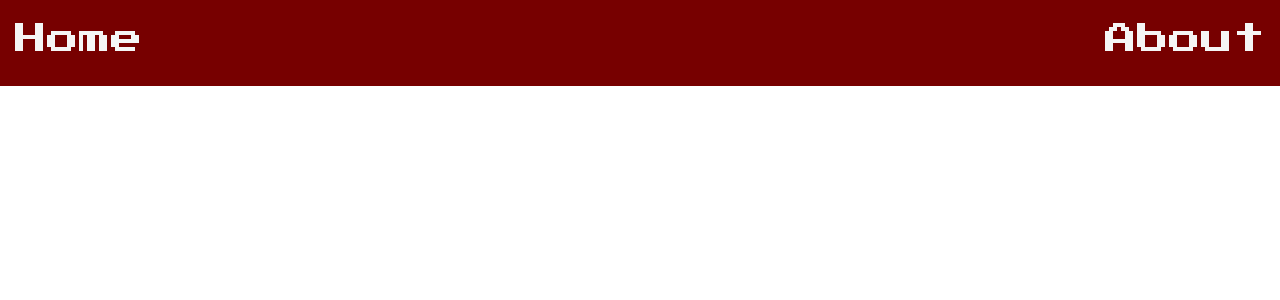
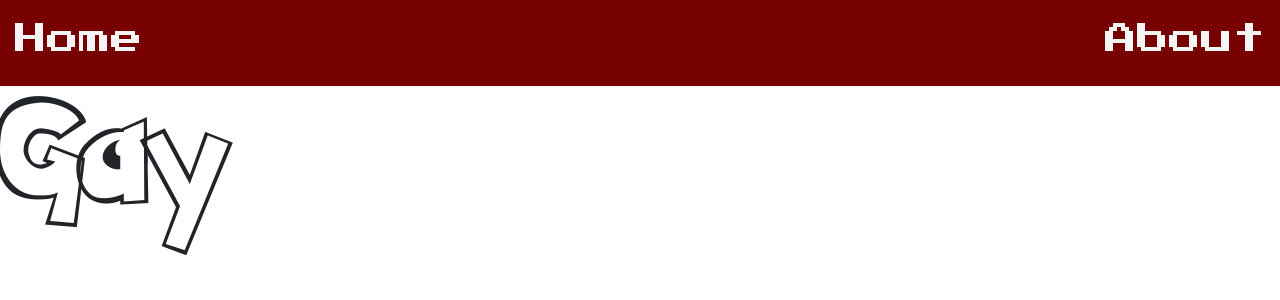
Before and after one commit to Flandolly/PokeSearch, a React (Create React App) app in the folder pokesearch-app/: page /pokemon/1 in a window 1280 px wide. Shown: the top 300 px of the page. Built offline with nearby package versions, Linux system fonts and the light colour scheme.

Commit message:
Home page properly redirects to proper page based on search terms

```diff
--- a/pokesearch-app/package.json
+++ b/pokesearch-app/package.json
@@ -6,6 +6,7 @@
     "@testing-library/jest-dom": "^5.14.1",
     "@testing-library/react": "^11.2.7",
     "@testing-library/user-event": "^12.8.3",
+    "axios": "^0.21.4",
     "bootstrap": "^5.1.1",
     "react": "^17.0.2",
     "react-dom": "^17.0.2",
--- a/pokesearch-app/src/App.js
+++ b/pokesearch-app/src/App.js
@@ -2,6 +2,7 @@ import React from "react";
 import Home from "./Components/Home";
 import {Route} from "react-router-dom";
 import Header from "./Components/Header";
+import Pokemon from "./Components/Pokemon";
 
 function App() {
     return (
@@ -12,6 +13,7 @@ function App() {
 
             <main>
                 <Route path={"/"} exact component={Home}/>
+                <Route path={"/pokemon/:search"} exact component={Pokemon}/>
             </main>
         </div>
     );
--- a/pokesearch-app/src/Components/Home.js
+++ b/pokesearch-app/src/Components/Home.js
@@ -1,6 +1,6 @@
-import React, {useState} from "react";
+import React, {useEffect, useState} from "react";
 
-function Home() {
+function Home(props) {
 
     const [inputString, setInputString] = useState("")
     const [searchTerm, setSearchTerm] = useState([])
@@ -24,8 +24,15 @@ function Home() {
 
         event.preventDefault()
         document.getElementById("search-form").reset()
+
         setSearchTerm([inputString, searchType])
     }
+
+    useEffect(() => {
+        if (searchTerm.length !== 0) {
+            props.history.push(`/${searchTerm[1]}/${searchTerm[0]}`)
+        }
+    }, [searchTerm, props.history])
 
     return (
         <div className={"home-container container-fluid d-flex justify-content-center align-items-center flex-column"}>
@@ -39,7 +46,7 @@ function Home() {
                 </div>
             </div>
             <form id={"search-form"} onSubmit={(e) => {handleSubmit(e)}} className={"search-form input-group mb-3 justify-content-center"}>
-                <input type={"text"} className={"form-control-lg"} placeholder={"Enter Name or ID"} value={inputString} onChange={(e) => handleChange(e.target.value)}/>
+                <input type={"text"} className={"form-control-lg input-form"} placeholder={"Enter Name or ID"} value={inputString} onChange={(e) => handleChange(e.target.value)}/>
                 <button className={"btn btn-outline-dark"} type={"submit"} id={"submitBtn"}>Search</button>
             </form>
         </div>
--- /dev/null
+++ b/pokesearch-app/src/Components/Pokemon.js
@@ -0,0 +1,9 @@
+import React from "react";
+
+function Pokemon() {
+    return (
+        <h1>Gay</h1>
+    )
+}
+
+export default Pokemon
--- a/pokesearch-app/src/index.css
+++ b/pokesearch-app/src/index.css
@@ -62,6 +62,8 @@ a:hover {
     animation: fade-to-black 0.5s forwards;
 }
 
+
+
 @media (max-width: 800px) {
 
     h1 {
```
Also changed, not shown: 1 other file (tests, documents, lock files or other folders).
